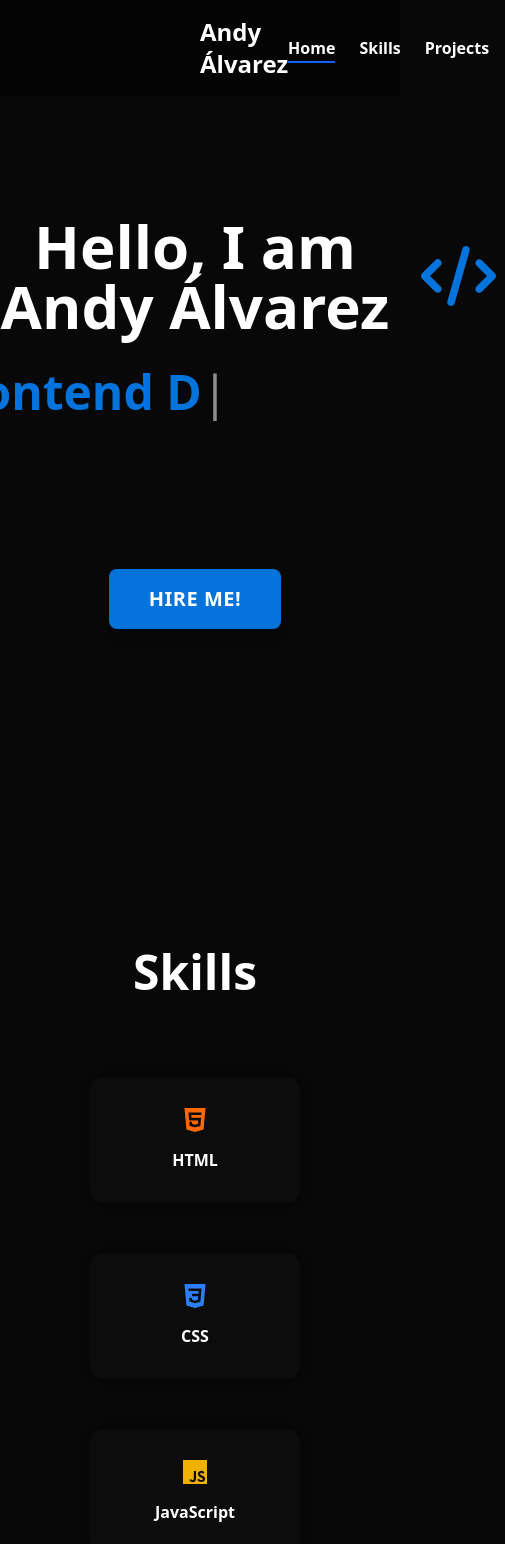
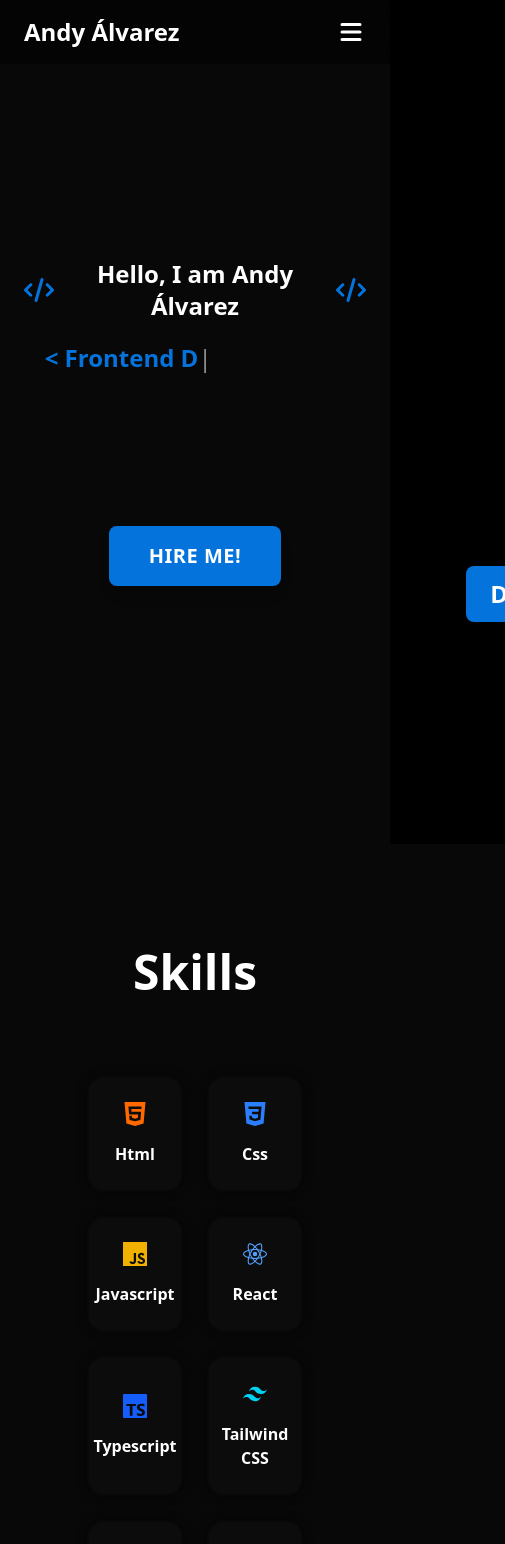
Before and after one commit to AndyAlvarezC/portfolio, a React (Vite) app: page / in a window 390 px wide. Shown: the top 1544 px of the page, 505 px wide, since content can reach past the window. Built offline with nearby package versions, Linux system fonts and the light colour scheme.

Commit message:
feat(responsive): make entire page responsive across all screen sizes

```diff
--- a/src/components/Footer.tsx
+++ b/src/components/Footer.tsx
@@ -3,7 +3,7 @@ import { faCode } from '@fortawesome/free-solid-svg-icons';
 
 export default function Footer() {
     return (
-        <div className="footer flex items-center justify-center h-20 bg-[var(--second-bg-color)] text-white font-bold shadow">
+        <div className="footer flex items-center justify-center h-20 bg-[var(--second-bg-color)] text-white font-bold shadow text-sm md:text-lg">
             <p>
                 <FontAwesomeIcon icon={faCode} className="text-[var(--main-color)] mr-2" />
                 Andy Álvarez
--- a/src/components/Header.tsx
+++ b/src/components/Header.tsx
@@ -1,12 +1,14 @@
 import { useState, useEffect } from "react";
 import { handleScroll } from "../utils/utils";
-import { MdDownload } from 'react-icons/md';
+import { MdDownload } from "react-icons/md";
+import { HiMenu, HiX } from "react-icons/hi";
 
 export default function Header() {
 const [activeSection, setActiveSection] = useState<string>("home");
+const [isOpen, setIsOpen] = useState(false);
 
 useEffect(() => {
-        const sections = document.querySelectorAll("section")
+    const sections = document.querySelectorAll("section");
     const observer = new IntersectionObserver(
     (entries) => {
         entries.forEach((entry) => {
@@ -33,15 +35,19 @@ export default function Header() {
 };
 
 return (
-        <div className="fixed bg-black/50 flex items-center justify-between p-4 px-50 w-full z-10 backdrop-blur-sm">
+    <>
+    <header className="fixed top-0 left-0 bg-black/50 w-full z-30 backdrop-blur-sm px-2 lg:px-16">
+        <div className="flex items-center justify-between p-4">
         <a onClick={() => handleScroll("home")} className="cursor-pointer">
             <h2 className="font-bold text-2xl transform hover:scale-110 transition-transform duration-300 ease-in-out">
             Andy Álvarez
             </h2>
         </a>
-            <nav>
+
+        <nav className="hidden md:block">
             <ul className="flex gap-6 font-bold items-center">
-            {["home", "skills", "projects", "about", "contact"].map((section) => (
+            {["home", "skills", "projects", "about", "contact"].map(
+                (section) => (
                 <li key={section} className="relative">
                     <a
                     onClick={() => handleScroll(section)}
@@ -52,7 +58,8 @@ export default function Header() {
                     {section.charAt(0).toUpperCase() + section.slice(1)}
                     </a>
                 </li>
-            ))}
+                )
+            )}
             <li>
                 <button
                 onClick={handleDownload}
@@ -64,6 +71,47 @@ export default function Header() {
             </li>
             </ul>
         </nav>
+
+        <button
+            className="md:hidden text-3xl transition-transform duration-300"
+            onClick={() => setIsOpen(!isOpen)}
+        >
+            {isOpen ? (
+            <HiX className="transform rotate-90 transition-transform duration-300" />
+            ) : (
+            <HiMenu className="transform rotate-0 transition-transform duration-300" />
+            )}
+        </button>
         </div>
+    </header>
+
+    <div
+        className={`fixed top-0 left-0 w-full h-screen bg-black/95 text-white flex flex-col items-center justify-center gap-8 text-2xl font-bold transform transition-transform duration-300 ease-in-out z-20 ${
+        isOpen ? "translate-x-0" : "translate-x-full"
+        }`}
+    >
+        {["home", "skills", "projects", "about", "contact"].map((section) => (
+        <a
+            key={section}
+            onClick={() => {
+            handleScroll(section);
+            setIsOpen(false);
+            }}
+            className={`cursor-pointer ${
+            activeSection === section ? "text-blue-400" : ""
+            }`}
+        >
+            {section.charAt(0).toUpperCase() + section.slice(1)}
+        </a>
+        ))}
+        <button
+        onClick={handleDownload}
+        className="mt-6 bg-[var(--main-color)] text-white py-3 px-6 rounded-lg hover:bg-blue-600 cursor-pointer transition-all ease-in-out duration-300"
+        >
+        Download CV
+        <MdDownload className="inline ml-2 text-2xl" />
+        </button>
+    </div>
+    </>
 );
 }
--- a/src/components/SkillCard.tsx
+++ b/src/components/SkillCard.tsx
@@ -9,7 +9,7 @@ type SkillsCardsProps = {
 
 const SkillCard: FC<SkillsCardsProps> = ({ title, icon: Icon, color }) => {
     return (
-        <div className="flex-1/4  bg-[var(--second-bg-color)] text-white p-6 rounded-2xl shadow-[0px_0px_10px_rgba(0,0,0,0.5)] transition-all ease-in-out duration-300 flex flex-col items-center w-40 h-32 justify-center
+        <div className="md:flex-1/4 bg-[var(--second-bg-color)] text-white p-6 rounded-2xl shadow-[0px_0px_10px_rgba(0,0,0,0.5)] transition-all ease-in-out duration-300 flex flex-col items-center w-24 md:w-40 md:h-32 justify-center
         hover:shadow-[0px_0px_20px_rgba(37,99,235,1)] hover:scale-105 border-2 border-[var(--main-bg-color)] cursor-pointer">
             <Icon className={`w-6 h-6 mb-4 ${color}`} />
             <h3 className="text-xm font-bold">{title}</h3>
@@ -19,8 +19,8 @@ const SkillCard: FC<SkillsCardsProps> = ({ title, icon: Icon, color }) => {
 
 export default function Cards() {
     return (
-        <div className="text-white p-12">
-            <div className="flex flex-wrap justify-center gap-12">
+        <div className="text-white py-12 md:p-12">
+            <div className="flex flex-wrap justify-center gap-6 md:gap-12">
                 {skillsData.map((skill) => (
                 <SkillCard key={skill.title} title={skill.title} icon={skill.icon} color={skill.color} />
             ))}
--- a/src/components/SocialCard.tsx
+++ b/src/components/SocialCard.tsx
@@ -3,7 +3,7 @@ import { ElementType } from "react";
 
 export default function SocialCard() {
     return (
-        <div className="flex gap-14 justify-center w-full">
+        <div className="flex flex-col md:flex-row gap-12 md:gap-14 justify-center w-1xl md:w-full">
             {socialLinks.map(({ name, icon: Icon, link, color }: { name: string, icon: ElementType, link: string, color: string }) => (
                         <a
                             key={name}
--- a/src/components/TextAnimation.tsx
+++ b/src/components/TextAnimation.tsx
@@ -30,9 +30,9 @@ export default function TextAnimation() {
 
     return (
         <div className="relative whitespace-nowrap">
-            <span className="invisible text-5xl font-bold">{textToAnimate}</span>
+            <span className="invisible text-2xl sm:text-4xl lg:text-5xl font-bold">{textToAnimate}</span>
 
-            <span className="absolute left-0 top-0 text-[var(--main-color)] text-5xl font-bold">
+            <span className="absolute left-0 top-0 text-[var(--main-color)] text-2xl sm:text-4xl lg:text-5xl font-bold">
                 {text}<span className="animate-pulse text-white font-light">|</span>
             </span>
         </div>
--- a/src/data/projects.ts
+++ b/src/data/projects.ts
@@ -3,6 +3,7 @@ import { skillsData } from "../data/skillDB"
 import guitarlaprev from "../assets/guitarlaprev.png"
 import calculadoraprev from "../assets/calculadoraprev.png"
 import caloriasprev from "../assets/caloriasprev.png"
+import starbucksprev from "../assets/starbucksprev.png"
 
 type ProjectCard = {
     title: string
@@ -20,11 +21,20 @@ const getSkillIcon = (skillName: string): ReactElement | undefined => {
 
 export const projects: ProjectCard[] = [
     {
+        title: "Starbucks",
+        description: "Starbucks-Inspired Landing Page",
+        image: starbucksprev,
+        link: "https://starbucks-idea.vercel.app/",
+        skills: ["Html", "Css", "Javascript", "Git", "Github"]
+            .map(getSkillIcon)
+            .filter((icon): icon is ReactElement => icon !== undefined)
+    },
+    {
         title: "GuitarLA",
         description: "E-commerce website for guitars and accessories",
         image: guitarlaprev,
         link: "https://shopguitarla.netlify.app/",
-        skills: ["React", "TypeScript"]
+        skills: ["React", "Typescript", "Git", "Github"]
             .map(getSkillIcon)
             .filter((icon): icon is ReactElement => icon !== undefined)
     },
@@ -33,7 +43,7 @@ export const projects: ProjectCard[] = [
         description: "A simple calculator to calculate the consumption of a device in kWh",
         image: calculadoraprev,
         link: "https://calculadorapropinasyconsumo.netlify.app/",
-        skills: ["React", "TypeScript", "Tailwind CSS"]
+        skills: ["React", "Typescript", "Tailwind CSS", "Git", "Github"]
             .map(getSkillIcon)
             .filter((icon): icon is ReactElement => icon !== undefined)
     },
@@ -42,7 +52,7 @@ export const projects: ProjectCard[] = [
         description: "A simple app to track your daily calorie intake",
         image: caloriasprev,
         link: "https://trackyoucalorie.netlify.app/",
-        skills: ["React", "TypeScript", "Tailwind CSS"]
+        skills: ["React", "Typescript", "Tailwind CSS", "Git", "Github"]
             .map(getSkillIcon)
             .filter((icon): icon is ReactElement => icon !== undefined)
     }
--- a/src/data/skillDB.ts
+++ b/src/data/skillDB.ts
@@ -9,13 +9,13 @@ type SkillCard = {
 }
 
 export const skillsData: SkillCard[] = [
-    { icon: SiHtml5, color: "text-orange-500", title: "HTML" },
-    { icon: SiCss3, color: "text-blue-500", title: "CSS" },
-    { icon: SiJavascript, color: "text-yellow-500", title: "JavaScript" },
+    { icon: SiHtml5, color: "text-orange-500", title: "Html" },
+    { icon: SiCss3, color: "text-blue-500", title: "Css" },
+    { icon: SiJavascript, color: "text-yellow-500", title: "Javascript" },
     { icon: SiReact, color: "text-blue-400", title: "React" },
-    { icon: SiTypescript, color: "text-blue-600", title: "TypeScript" },
+    { icon: SiTypescript, color: "text-blue-600", title: "Typescript" },
     { icon: SiTailwindcss, color: "text-cyan-400", title: "Tailwind CSS" },
     { icon: SiPython, color: "text-yellow-400", title: "Python" },
-    { icon: SiGithub, color: "text-gray-300", title: "GitHub" },
+    { icon: SiGithub, color: "text-black", title: "Github" },
     { icon: SiGit, color: "text-red-500", title: "Git" },
 ]
--- a/src/sections/Contact.tsx
+++ b/src/sections/Contact.tsx
@@ -4,7 +4,7 @@ import Form from "../components/Form";
 export default function Contact() {
     return (
         <section id="contact" className="flex flex-col items-center py-16 w-full scroll-mt-20 mb-16">
-            <h1 className="text-5xl font-bold mb-16">Contact Me</h1>
+            <h1 className="text-5xl font-bold mb-16">Contact</h1>
             <SocialCard />
             <Form />
         </section>
--- a/src/sections/Home.tsx
+++ b/src/sections/Home.tsx
@@ -6,13 +6,13 @@ import TextAnimation from '../components/TextAnimation';
 export default function Home() {
     return (
         <section id="home" className="w-full min-h-screen flex flex-col items-center justify-center text-center gap-y-6 px-6 scroll-mt-20">
-            <div className="flex flex-col items-center justify-center gap-y-4">
-                <h1 className="flex items-center justify-center text-6xl sm:text-7xl font-bold">
-                    <FontAwesomeIcon icon={faCode} className="text-[var(--main-color)] mr-4 sm:mr-6" />
+            <div className="flex flex-col items-center justify-center gap-y-1 md:gap-y-4">
+                <h1 className="flex items-center justify-center text-2xl sm:text-5xl lg:text-6xl font-bold">
+                    <FontAwesomeIcon icon={faCode} className="text-[var(--main-color)] mr-3 sm:mr-4 lg:mr-6" />
                     Hello, I am Andy Álvarez
-                    <FontAwesomeIcon icon={faCode} className="text-[var(--main-color)] ml-4 sm:ml-6" />
+                    <FontAwesomeIcon icon={faCode} className="text-[var(--main-color)] ml-3 sm:ml-4 lg:ml-6" />
                 </h1>
-                <h3 className="pt-4 text-xl sm:text-2xl">
+                <h3 className="pt-4">
                     <TextAnimation />
                 </h3>
             </div>
```
Also changed, not shown: src/assets/starbucksprev.png (added), 8 other files (tests, documents, lock files or other folders). Lines whose indentation alone changed are shown as unchanged.
